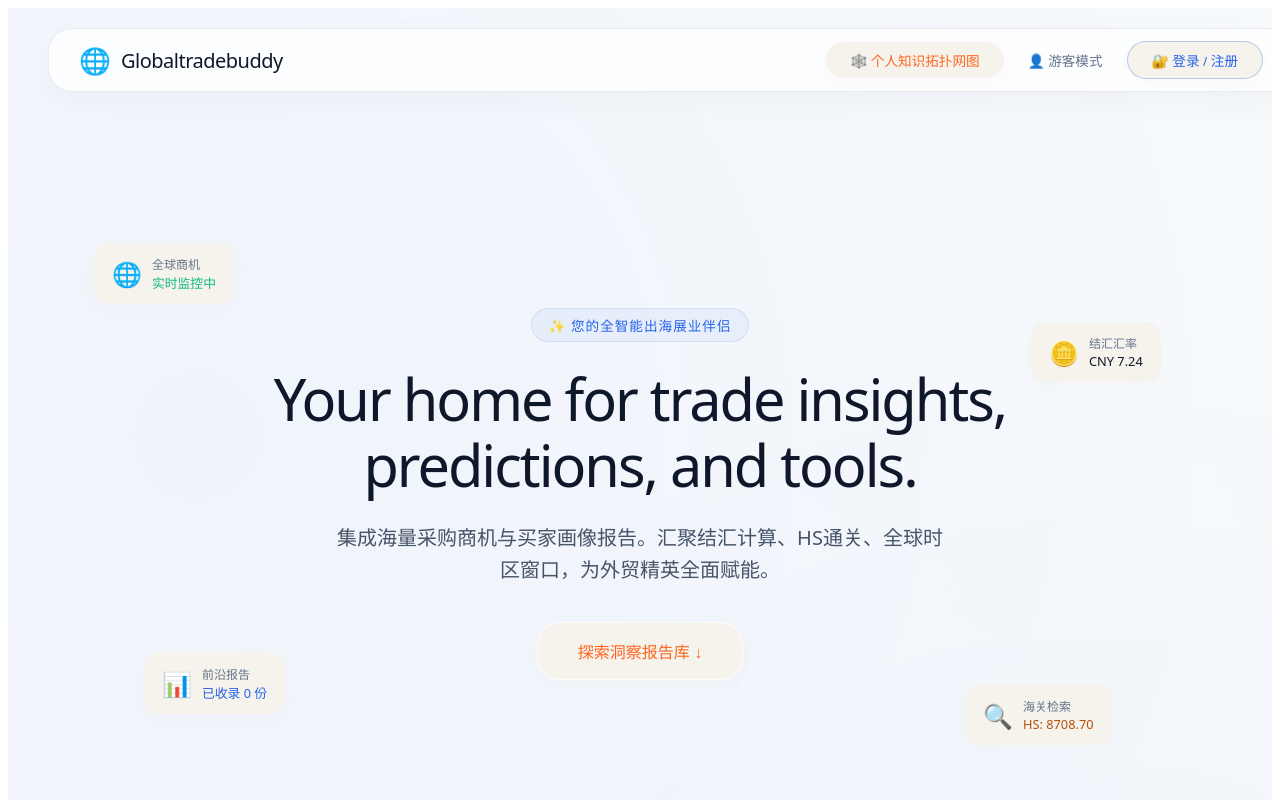
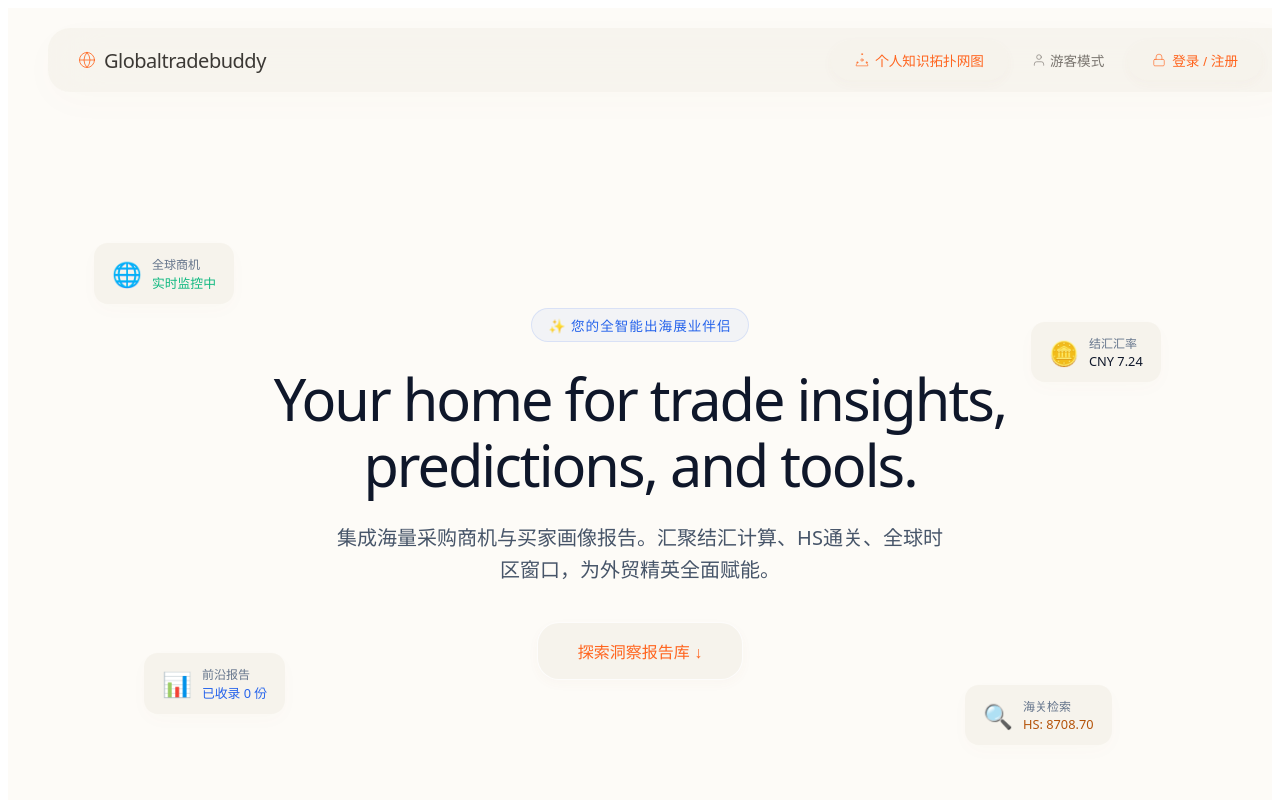
Before and after one commit to haojie10/Global-Trade-Buddy, a Next.js app: page / in a window 1280 px wide. Shown: the top 800 px of the page. Built offline with nearby package versions, Linux system fonts and the light colour scheme; no server answers; the database is empty.

Commit message:
feat: refactor homepage background and top header with clean svg icons

```diff
--- a/pages/index.tsx
+++ b/pages/index.tsx
@@ -127,48 +127,39 @@ export default function HomePage({ graphData, allReports, userId, userRole, free
 
   return (
     <div style={{
-      background: '#f8fafc',
-      color: '#0f172a',
+      background: 'var(--bg-main)',
+      color: 'var(--color-text)',
       minHeight: '100vh',
       fontFamily: 'system-ui, -apple-system, BlinkMacSystemFont, sans-serif',
       position: 'relative',
       overflowX: 'hidden'
     }}>
-      {/* 渐变星云背景 - 清爽浅色淡蓝光晕 */}
-      <div style={{
-        position: 'absolute',
-        top: 0,
-        left: 0,
-        right: 0,
-        height: '100%',
-        background: 'radial-gradient(circle at 15% 15%, rgba(37, 99, 235, 0.04) 0%, transparent 50%), radial-gradient(circle at 85% 45%, rgba(37, 99, 235, 0.03) 0%, transparent 50%), radial-gradient(circle at 50% 85%, rgba(37, 99, 235, 0.02) 0%, transparent 60%)',
-        pointerEvents: 'none',
-        zIndex: 0
-      }} />
-
       {/* 头部导航栏 - 浮空漂浮样式 */}
       <div style={{ padding: '20px 40px 10px 40px', position: 'sticky', top: 0, zIndex: 100 }}>
         <header style={{
-          background: 'rgba(255, 255, 255, 0.75)',
+          background: 'rgba(246, 243, 236, 0.8)',
           backdropFilter: 'blur(24px)',
           WebkitBackdropFilter: 'blur(24px)',
           padding: '12px 30px',
-          borderRadius: '24px',
-          border: '1px solid rgba(15, 23, 42, 0.08)',
+          borderRadius: 'var(--border-radius)',
           display: 'flex',
           justifyContent: 'space-between',
           alignItems: 'center',
-          boxShadow: '0 10px 30px rgba(15, 23, 42, 0.03)',
+          boxShadow: '0 10px 40px rgba(160, 109, 68, 0.02)',
           maxWidth: '1400px',
           margin: '0 auto',
           width: '100%'
         }}>
-          <div style={{ display: 'flex', alignItems: 'center', gap: '10px' }}>
-            <span style={{ fontSize: '1.6rem' }}>🌐</span>
+          <div style={{ display: 'flex', alignItems: 'center', gap: '8px' }}>
+            <svg width="18" height="18" viewBox="0 0 24 24" fill="none" stroke="var(--color-accent)" strokeWidth="1.1" strokeLinecap="round" strokeLinejoin="round">
+              <circle cx="12" cy="12" r="10" />
+              <line x1="2" y1="12" x2="22" y2="12" />
+              <path d="M12 2a15.3 15.3 0 0 1 4 10 15.3 15.3 0 0 1-4 10 15.3 15.3 0 0 1-4-10 15.3 15.3 0 0 1 4-10z" />
+            </svg>
             <span style={{
               fontSize: '1.25rem',
               fontWeight: 400,
-              color: '#0f172a',
+              color: 'var(--color-text)',
               letterSpacing: '-0.5px'
             }}>
               Globaltradebuddy
@@ -177,86 +168,120 @@ export default function HomePage({ graphData, allReports, userId, userRole, free
           <div style={{ display: 'flex', alignItems: 'center', gap: '24px', fontSize: '0.85rem' }}>
             <Link
               href="/my-graph"
-              className="water-drop-btn"
+              className="sand-btn"
               style={{
                 textDecoration: 'none',
-                fontWeight: 500,
-                padding: '8px 24px',
-                fontSize: '0.85rem'
+                display: 'flex',
+                alignItems: 'center',
+                gap: '6px'
               }}
             >
-              🕸️ 个人知识拓扑网图
+              <svg width="14" height="14" viewBox="0 0 24 24" fill="none" stroke="currentColor" strokeWidth="1.1" strokeLinecap="round" strokeLinejoin="round">
+                <path d="M4.5 16.5c-1.5 1.26-2.5 3.19-2.5 5.5h20c0-2.31-1-4.24-2.5-5.5" />
+                <circle cx="12" cy="12" r="2" />
+                <circle cx="12" cy="2" r="1" />
+                <circle cx="4" cy="16" r="1" />
+                <circle cx="20" cy="16" r="1" />
+              </svg>
+              个人知识拓扑网图
             </Link>
             {userId ? (
               <>
                 {userRole === 'admin' ? (
                   <>
-                    <span style={{ color: '#475569', fontWeight: 300 }}>
-                      👑 管理员: <code style={{ color: '#2563eb', fontWeight: 400 }}>{userId.substring(0, 8)}...</code>
+                    <span style={{ color: 'var(--color-muted)', fontWeight: 300, display: 'flex', alignItems: 'center', gap: '4px' }}>
+                      <svg width="14" height="14" viewBox="0 0 24 24" fill="none" stroke="currentColor" strokeWidth="1.1" strokeLinecap="round" strokeLinejoin="round">
+                        <path d="M2 4l3 12h14l3-12-6 7-4-7-4 7-6-7z" />
+                        <path d="M3 20h18" />
+                      </svg>
+                      管理员: <code style={{ color: 'var(--color-accent)', fontWeight: 400 }}>{userId.substring(0, 8)}...</code>
                     </span>
                     <button
                       onClick={() => setShowUploadModal(true)}
-                      className="water-drop-btn"
+                      className="sand-btn"
                       style={{
-                        fontWeight: 500,
-                        padding: '8px 24px',
-                        fontSize: '0.85rem',
-                        color: '#2563eb',
-                        border: '1px solid rgba(37, 99, 235, 0.3)'
+                        color: 'var(--color-accent)',
+                        display: 'flex',
+                        alignItems: 'center',
+                        gap: '6px'
                       }}
                     >
-                      📤 上传新报告
+                      <svg width="14" height="14" viewBox="0 0 24 24" fill="none" stroke="currentColor" strokeWidth="1.1" strokeLinecap="round" strokeLinejoin="round">
+                        <path d="M21 15v4a2 2 0 0 1-2 2H5a2 2 0 0 1-2-2v-4" />
+                        <polyline points="17 8 12 3 7 8" />
+                        <line x1="12" y1="3" x2="12" y2="15" />
+                      </svg>
+                      上传新报告
                     </button>
                   </>
                 ) : (
                   <>
-                    <span style={{ color: '#475569', fontWeight: 300 }}>
-                      🔑 业务员 ID: <code style={{ color: '#2563eb', fontWeight: 400 }}>{userId.substring(0, 8)}...</code>
+                    <span style={{ color: 'var(--color-muted)', fontWeight: 300 }}>
+                      业务员 ID: <code style={{ color: 'var(--color-accent)', fontWeight: 400 }}>{userId.substring(0, 8)}...</code>
                     </span>
                     <span style={{
-                      background: 'rgba(15, 23, 42, 0.03)',
-                      border: '1px solid rgba(15, 23, 42, 0.08)',
+                      background: 'var(--bg-sub)',
                       padding: '6px 14px',
                       borderRadius: '20px',
-                      color: '#0f172a',
-                      fontWeight: 300
+                      color: 'var(--color-text)',
+                      fontWeight: 300,
+                      display: 'flex',
+                      alignItems: 'center',
+                      gap: '6px'
                     }}>
-                      🔓 剩余额度: <b style={{ color: '#10b981', fontWeight: 500 }}>{quota}</b> 次
+                      <svg width="14" height="14" viewBox="0 0 24 24" fill="none" stroke="currentColor" strokeWidth="1.1" strokeLinecap="round" strokeLinejoin="round">
+                        <rect x="3" y="11" width="18" height="11" rx="2" ry="2" />
+                        <path d="M7 11V7a5 5 0 0 1 9.9-1" />
+                      </svg>
+                      剩余额度: <b style={{ color: 'var(--color-accent)', fontWeight: 500 }}>{quota}</b> 次
                     </span>
                   </>
                 )}
                 <button
                   onClick={handleLogout}
-                  className="water-drop-btn"
+                  className="sand-btn"
                   style={{
-                    fontWeight: 500,
-                    padding: '8px 24px',
-                    fontSize: '0.85rem',
                     color: '#ef4444',
-                    border: '1px solid rgba(239, 68, 68, 0.3)'
+                    display: 'flex',
+                    alignItems: 'center',
+                    gap: '6px'
                   }}
                 >
-                  🚪 退出登录
+                  <svg width="14" height="14" viewBox="0 0 24 24" fill="none" stroke="currentColor" strokeWidth="1.1" strokeLinecap="round" strokeLinejoin="round">
+                    <path d="M9 21H5a2 2 0 0 1-2-2V5a2 2 0 0 1 2-2h4" />
+                    <polyline points="16 17 21 12 16 7" />
+                    <line x1="21" y1="12" x2="9" y2="12" />
+                  </svg>
+                  退出登录
                 </button>
               </>
             ) : (
               <>
-                <span style={{ color: '#64748b' }}>👤 游客模式</span>
+                <span style={{ color: 'var(--color-muted)', display: 'flex', alignItems: 'center', gap: '4px' }}>
+                  <svg width="14" height="14" viewBox="0 0 24 24" fill="none" stroke="currentColor" strokeWidth="1.1" strokeLinecap="round" strokeLinejoin="round">
+                    <path d="M20 21v-2a4 4 0 0 0-4-4H8a4 4 0 0 0-4 4v2" />
+                    <circle cx="12" cy="7" r="4" />
+                  </svg>
+                  游客模式
+                </span>
                 <button
                   onClick={() => {
                     setAuthMode('login');
                     setShowAuthModal(true);
                   }}
-                  className="water-drop-btn"
+                  className="sand-btn"
                   style={{
-                    fontWeight: 500,
-                    padding: '8px 24px',
-                    fontSize: '0.85rem',
-                    color: '#2563eb',
-                    border: '1px solid rgba(37, 99, 235, 0.3)'
+                    color: 'var(--color-accent)',
+                    display: 'flex',
+                    alignItems: 'center',
+                    gap: '6px'
                   }}
                 >
-                  🔐 登录 / 注册
+                  <svg width="14" height="14" viewBox="0 0 24 24" fill="none" stroke="currentColor" strokeWidth="1.1" strokeLinecap="round" strokeLinejoin="round">
+                    <rect x="3" y="11" width="18" height="11" rx="2" ry="2" />
+                    <path d="M7 11V7a5 5 0 0 1 10 0v4" />
+                  </svg>
+                  登录 / 注册
                 </button>
               </>
             )}
```
